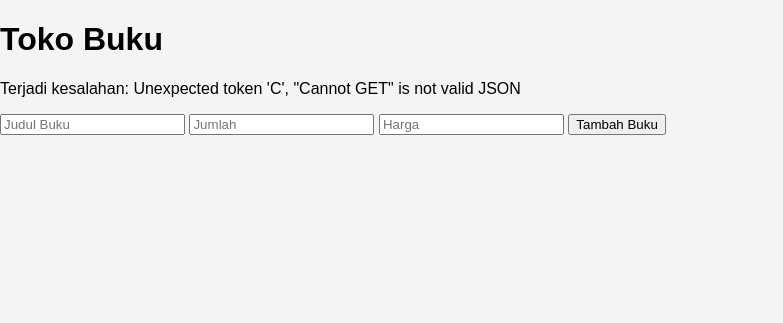
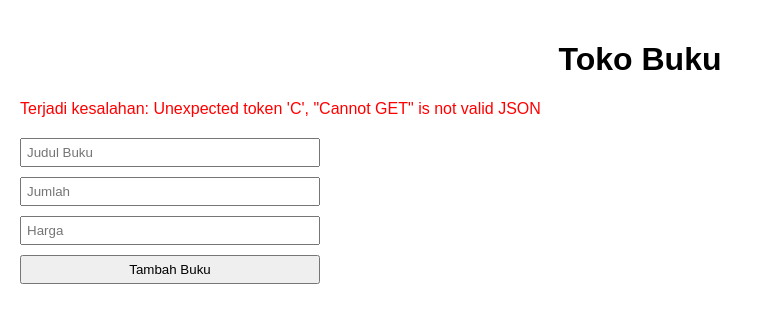
Before and after one commit to faridwidhy/P11_Service, a PHP site: page / in a window 1280 px wide. Shown: the top 323 px of the page, without its empty margins (0-783 px from the left). Run offline with PHP 8.4, Linux system fonts and the light colour scheme.

Commit message:
Update style.css

```diff
--- a/style.css
+++ b/style.css
@@ -1,44 +1,30 @@
 body {
   font-family: Arial, sans-serif;
   margin: 0;
-  padding: 0;
-  background-color: #f4f4f4;
+  padding: 20px;
 }
 
-header {
-  background: #333;
-  color: #fff;
-  padding: 20px 0;
+h1 {
   text-align: center;
 }
 
-main {
-  padding: 20px;
+form {
+  margin-top: 20px;
+  display: flex;
+  flex-direction: column;
+  max-width: 300px;
 }
 
-section {
-  margin-bottom: 20px;
+input,
+button {
+  margin-bottom: 10px;
+  padding: 5px;
 }
 
-footer {
-  background: #333;
-  color: #fff;
-  text-align: center;
-  padding: 10px 0;
-  position: fixed;
-  width: 100%;
-  bottom: 0;
+button {
+  cursor: pointer;
 }
 
-#book-list ul {
-  list-style: none;
-  padding: 0;
+#error {
+  color: red;
 }
-
-#book-list li {
-  background: #fff;
-  margin: 10px 0;
-  padding: 10px;
-  border: 1px solid #ddd;
-  border-radius: 5px;
-}
```
